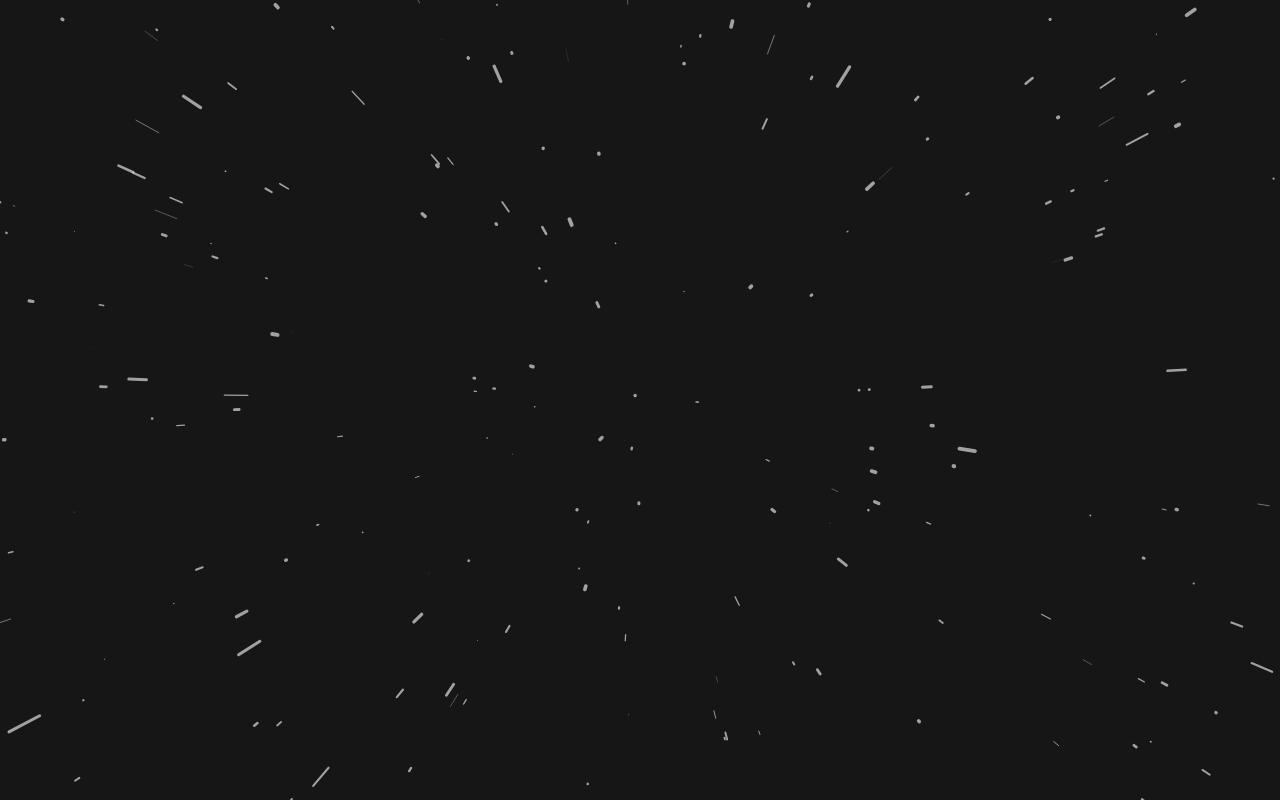
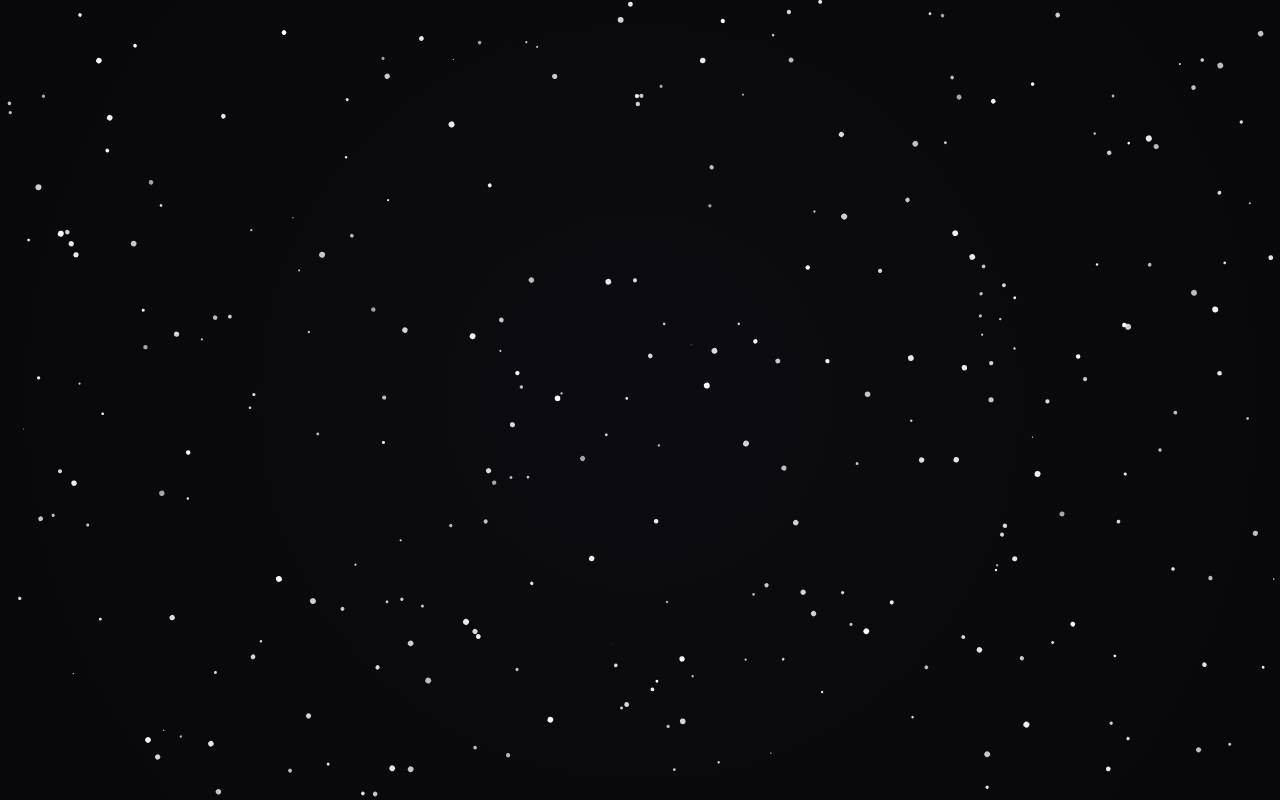
Before and after one commit to vergell/lightspeed, a plain HTML site: page index.html in a window 1280 px wide. Drawn offline with Linux system fonts and the light colour scheme.

Commit message:
Add files via upload

```diff
--- a/canvas.js
+++ b/canvas.js
@@ -5,27 +5,39 @@ canvas.height = window.innerHeight;
 
 var c = canvas.getContext('2d');
 
-console.log(canvas);
-
 // Random Integer Generator
+function getRandom(min, max){
+     return (Math.random() * (max - min)) + min;
+ }
 function getRandomInt(min, max){
     min = Math.ceil(min);
     max = Math.floor(max);
      return Math.floor(Math.random() * (max - min)) + min; //The maximum is exclusive and the minimum is inclusive
  }
+//mouse object
+let mouse = {
+    x: 0,
+    y: undefined
+};
+// EventListener Mouse Move
+window.addEventListener('mousemove',
+function(event){
+    mouse.x = event.x;
+    mouse.y = event.y;
+});
+const mCircle = Math.PI * 2;
 
-
-var mCircle = Math.PI * 2;
-
-function Circle(x, y , radius, velocity){
+function Circle(x, y , radius, velocity, tail){
     this.x = x;
     this.y = y;
     this.px = x;
     this.py = y;
+    this.tail = tail;
     this.velocity = velocity;
-    this.radius = radius;
-    var alpha = .6;
-    var a = 0.09;
+    this.radius = 0;
+    this.maxradius = radius;
+    var alpha = getRandom(0.65 ,0.95);
+    var a = 0.079;
     this.zx = this.velocity * (innerWidth / innerHeight) * (this.x - (innerWidth / 2))/innerWidth ;
     this.zy  = this.velocity *  (this.y - (innerHeight / 2))/innerHeight;
 
@@ -34,40 +46,60 @@ function Circle(x, y , radius, velocity){
         c.moveTo(this.px,this.py);
         c.lineTo(this.x, this.y);
         c.lineCap = "round";
-        c.lineWidth = radius;
+        c.lineWidth = this.radius;
         c.strokeStyle = 'white';
         c.globalAlpha = alpha;
         c.stroke();
 
-
     }
     this.update = function(){
-        var zx = this.velocity * (innerWidth / innerHeight) * (this.x - (innerWidth / 2))/innerWidth ;
-         var zy = this.velocity *  (this.y - (innerHeight / 2))/innerHeight;
+
+
+        var zx = this.velocity * ((innerWidth / innerHeight) * (this.x - (innerWidth / 2))/innerWidth) ;
+        var zy = this.velocity *  ((this.y - (innerHeight / 2))/innerHeight);
 
         this.x += zx ;
         this.y += zy ;
-        this.px += (this.velocity * (innerWidth / innerHeight) * (this.x - (innerWidth / 2))/innerWidth) * .9 ;0
-        this.py += (this.velocity *  (this.y - (innerHeight / 2))/innerHeight) * .9;
+        this.px += (this.velocity * (innerWidth / innerHeight) * (this.x - (innerWidth / 2))/innerWidth);
+        this.py += (this.velocity *  (this.y - (innerHeight / 2))/innerHeight) ;
 
-        this.velocity += 0.4;
+        this.velocity  += mouse.x * .0007;
+        if(mouse.x * .003 > (innerWidth * .003) * .4){
+            this.px += (this.velocity * (innerWidth / innerHeight) * (this.x - (innerWidth / 2))/innerWidth) * this.tail;
+            this.py += (this.velocity *  (this.y - (innerHeight / 2))/innerHeight) * this.tail;
+            this.maxradius +=4;
+            this.tail = .84;
+            this.velocity  += mouse.x * .0009;
+            if(this.radius < this.maxradius){
+                this.radius +=0.1;
+            }
+        }
 
-        if(alpha > .9){
+
+
+        if(this.radius < this.maxradius){
+            this.radius +=0.03;
+        }
+        if(alpha > .95){
             a = -a;
-        } else {
-            a+=.09;
+        } else if(alpha < .65){
+            a = -a;
         }
         alpha += a;
         if( this.px > innerWidth || this.px < 0){
             this.x = (Math.random() * innerWidth);
-            this.radius = this.radius;
+            this.radius = 0;
+            this.maxradius = radius;
+            this.tail = tail;
             this.px = this.x;
             this.py = this.y;
             this.velocity = velocity;
         }
-        if( this.py > innerWidth || this.py < 0){
+        if( this.py > innerWidth || this.py < 0.5){
             this.y = (Math.random() * innerWidth);
-            this.radius = this.radius;
+            this.radius = 0;
+            this.maxradius = radius;
+            this.tail = tail;
             this.py = this.y;
             this.px = this.x;
             this.velocity = velocity;
@@ -81,8 +113,8 @@ var circleArray = [];
 for (var i = 0; i < 300; i++){
     var x = (Math.random() * innerWidth);
     var y = (Math.random() * innerHeight);
-    var radius = (Math.random() * 4);
-    circleArray.push(new Circle(x , y, radius, 0, .4));
+    var radius = getRandom(2 , 6);
+    circleArray.push(new Circle(x , y, radius, .4, .71));
 }
 
 console.log(circleArray);
@@ -94,7 +126,6 @@ function animate(){
     for( var i = 0; i < circleArray.length; i++){
         circleArray[i].update();
     }
-    console.log('adkfl');
 }
 
 animate();
--- a/css/main.css
+++ b/css/main.css
@@ -2,9 +2,10 @@ body{
     margin: 0;
     padding: 0;
     border: 0;
-    overflow: hidden; /*  Disable scrollbars */
-    display: block;  /* No floating content on sides */
+    overflow: hidden;
+    display: block;
 }
 canvas{
-    background: #161616;
+    background: rgb(12,11,17);
+    background: radial-gradient(circle, rgba(12,11,17,1) 0%, rgba(8,8,11,1) 100%);
 }
--- a/index.html
+++ b/index.html
@@ -5,7 +5,7 @@
     <meta name="viewport" content="width=device-width, initial-scale=1.0">
     <meta http-equiv="X-UA-Compatible" content="ie=edge">
     <link rel="stylesheet" href="css/main.css">
-    <title>Document</title>
+    <title>lightspeed</title>
 </head>
 <body>
     <canvas></canvas>
```
